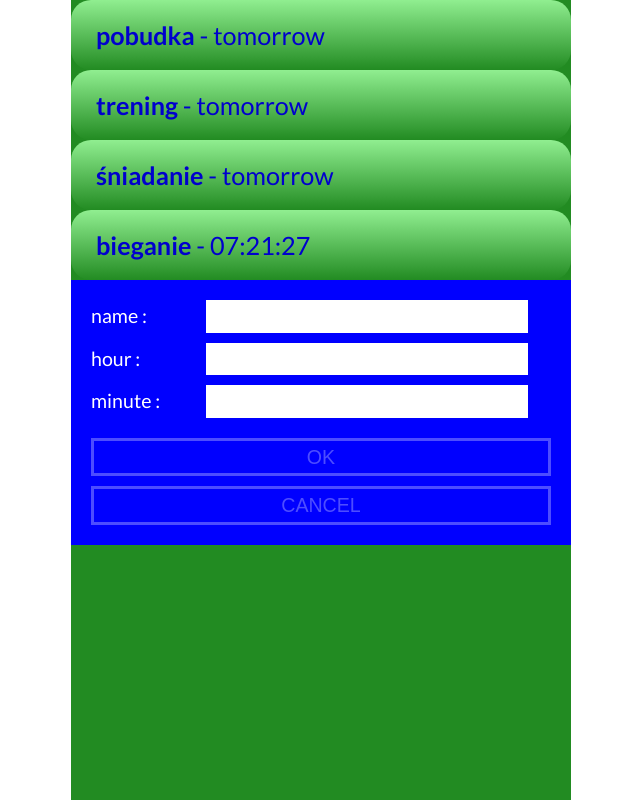
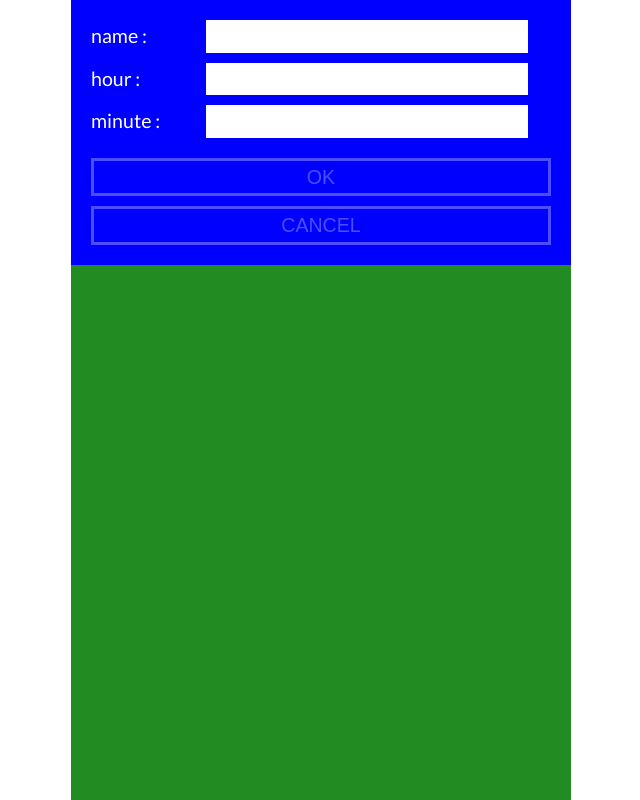
Before and after one commit to RobertSajdak/React_Planner_Notebook, a React (Create React App) app in the folder react-planner/: page / in a window 1280 px wide. Shown: the whole page, without its empty margins (319-959 px from the left). Built offline with nearby package versions, Linux system fonts and the light colour scheme.

Commit message:
#32 Dodanie implementacji odczytywania danych z localStorage.

```diff
--- a/react-planner/src/App.jsx
+++ b/react-planner/src/App.jsx
@@ -14,12 +14,7 @@ class App extends Component { // Wywołanie komponentu stanu.
                 minute: new Date().getMinutes(),
                 seconds: new Date().getSeconds()
             },
-            events: [
-                {id: 0, name: "pobudka", hour: 6, minute: 30},
-                {id: 1, name: "trening", hour: 6, minute: 45},
-                {id: 2, name: "śniadanie", hour: 7, minute: 30},
-                {id: 3, name: "bieganie", hour: 21, minute: 20},
-            ],
+            events: [],
             editedEvent: { // Pole do edycji wartości formularza.
                 id: uniqid(), // Dodanie unikatowego ID.
                 name: "",
@@ -47,6 +42,11 @@ class App extends Component { // Wywołanie komponentu stanu.
     }
 
     componentDidMount() {
+        // Przypisz do stałej storageEvents wartość z localStorage.getItem("events").
+        // Jeśli jej nie znajdziesz, użyj pustej tablicy.
+        const storageEvents = JSON.parse(localStorage.getItem("events")) || [];
+        this.setState({ events: storageEvents });
+
         const intervalId = setInterval(this.timer, 1000);
         this.setState({intervalId: intervalId});
     }
```
